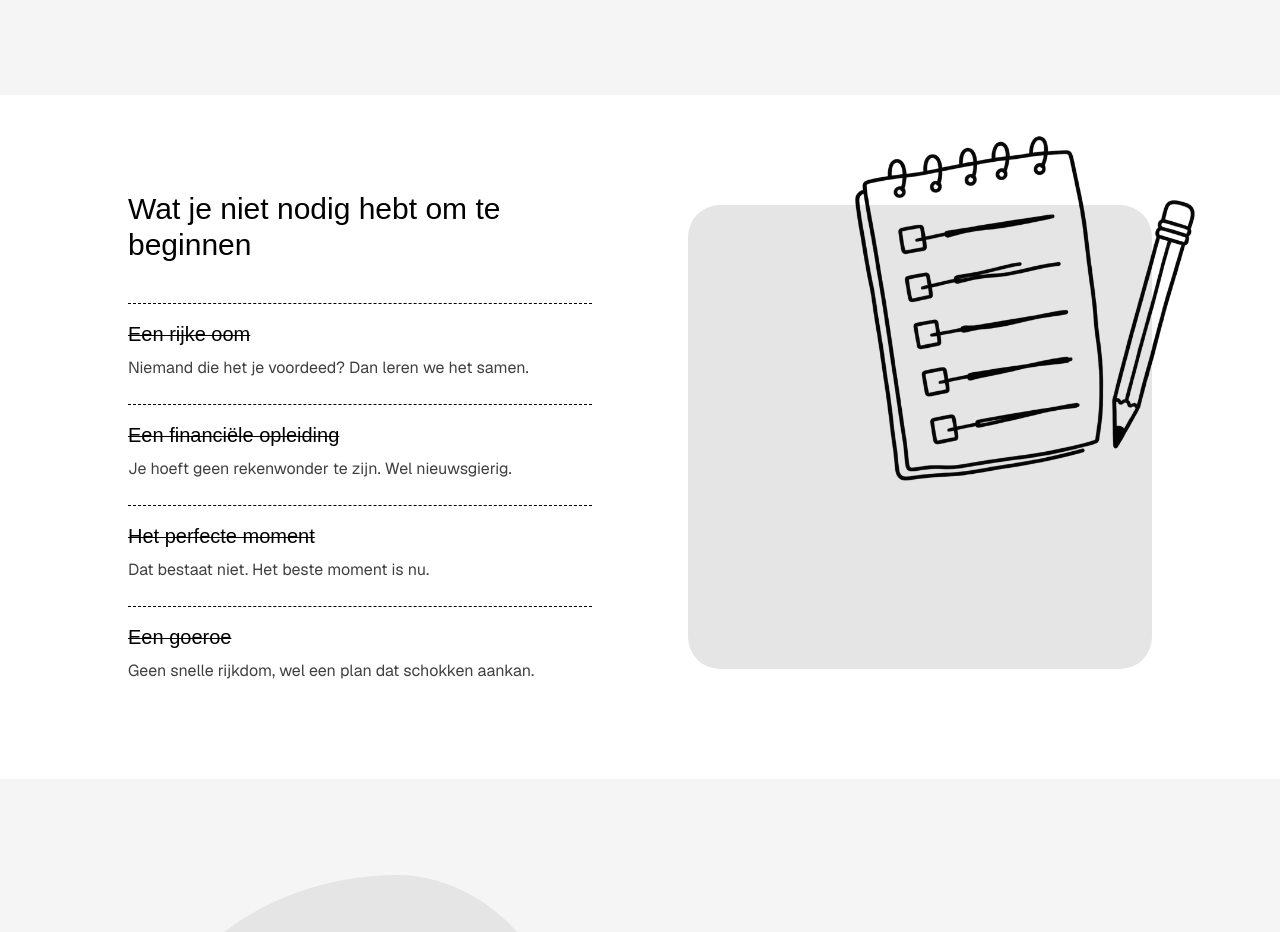
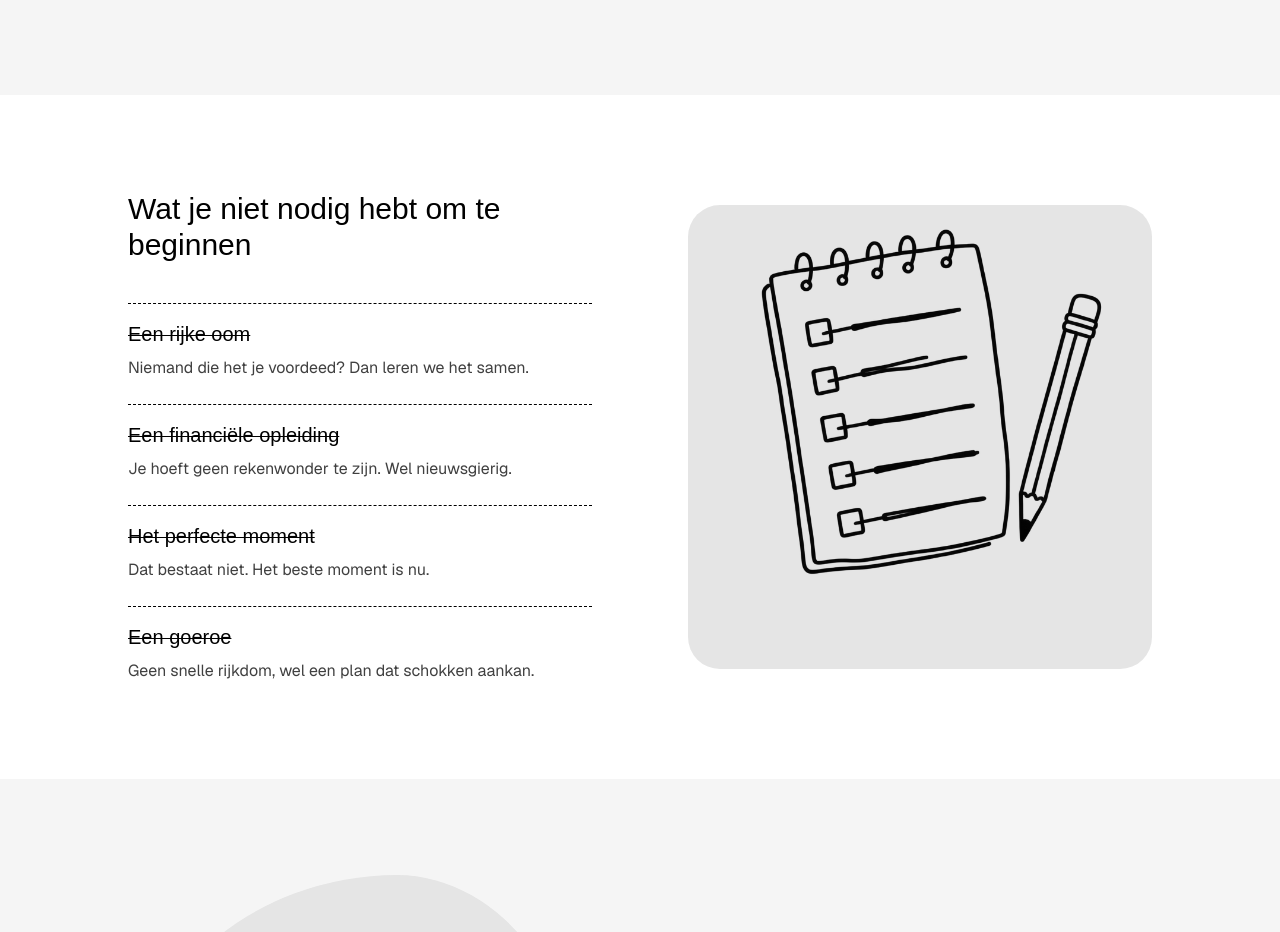
Before and after one commit to dnnsptri/de-vermogensvertaler, a Next.js app: page / in a window 1280 px wide. Shown: the part 2100-3032 px from the top of the page. Built offline with nearby package versions, Linux system fonts and the light colour scheme; no server answers; a web font is replaced by a local one.

Commit message:
Center notepad illustration in its square

```diff
--- a/components/ui.tsx
+++ b/components/ui.tsx
@@ -11,11 +11,11 @@ const ratios = {
 };
 
 // Drawing size and anchor inside its shape. Figures stand on the bottom; the dense square
-// notepad is smaller and pushed to the top right, where it breaks out of the shape.
+// notepad is smaller and centred (the overflow box sits slightly up-right, so it leans that way).
 const artScale = {
-  portrait: "origin-bottom scale-[0.85]",
-  landscape: "origin-bottom scale-[0.85]",
-  square: "origin-top-right scale-[0.65]",
+  portrait: "origin-bottom scale-[0.85] object-bottom",
+  landscape: "origin-bottom scale-[0.85] object-bottom",
+  square: "origin-center scale-[0.65] object-center",
 };
 
 export function Photo({ label, ratio, src }: PhotoType) {
@@ -27,7 +27,7 @@ export function Photo({ label, ratio, src }: PhotoType) {
         <div aria-hidden className={`${ratios[ratio]} absolute inset-0 bg-neutral-200`} />
         {/* 115% of the shape: 15% out at the top, 10% right, 5% left */}
         <div className="absolute -top-[15%] -right-[10%] bottom-0 -left-[5%]">
-          <Image src={src} alt={label} fill sizes="(min-width: 768px) 50vw, 100vw" className={`${artScale[ratio]} object-contain object-bottom`} />
+          <Image src={src} alt={label} fill sizes="(min-width: 768px) 50vw, 100vw" className={`${artScale[ratio]} object-contain`} />
         </div>
       </div>
     );
```
